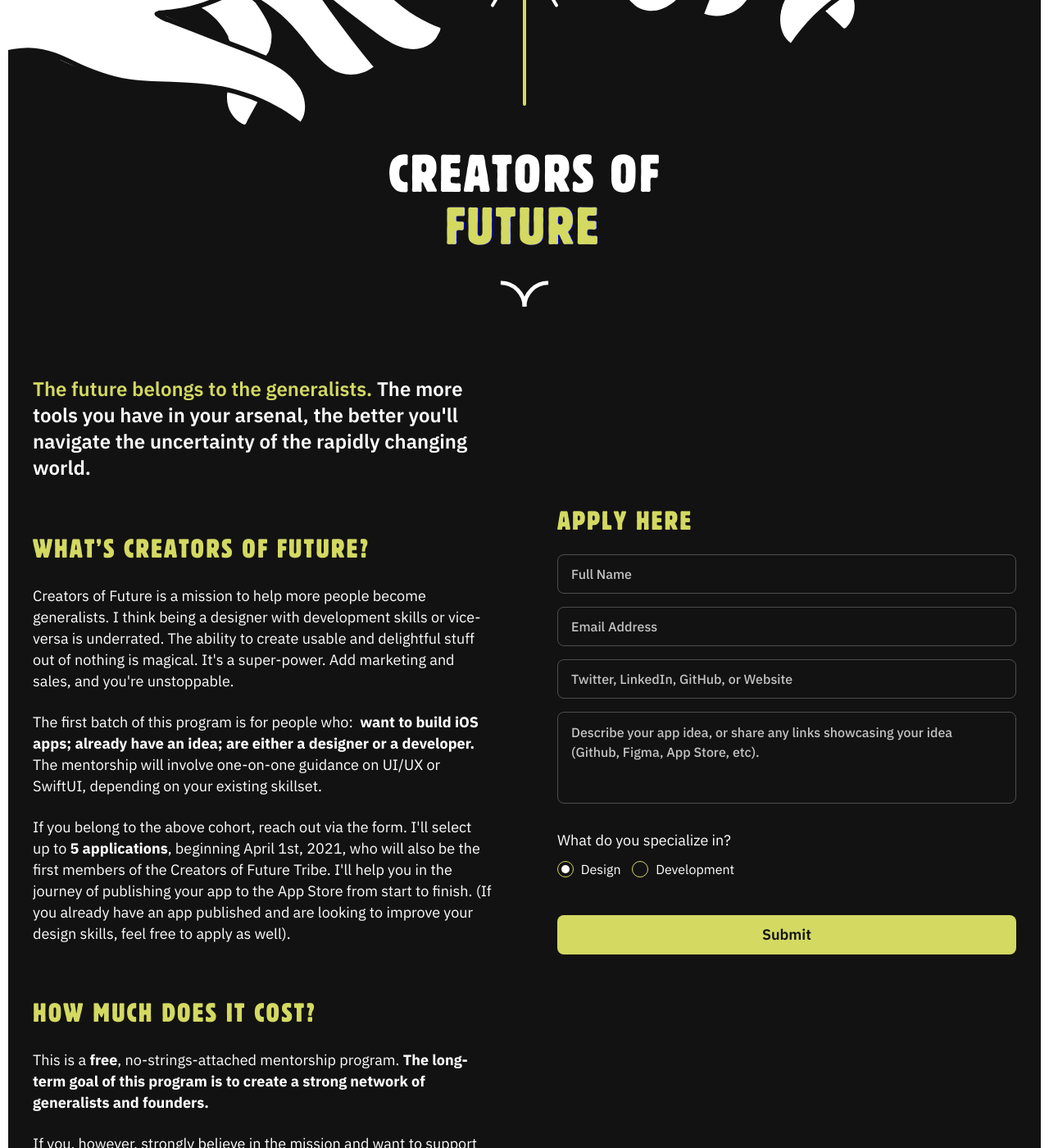
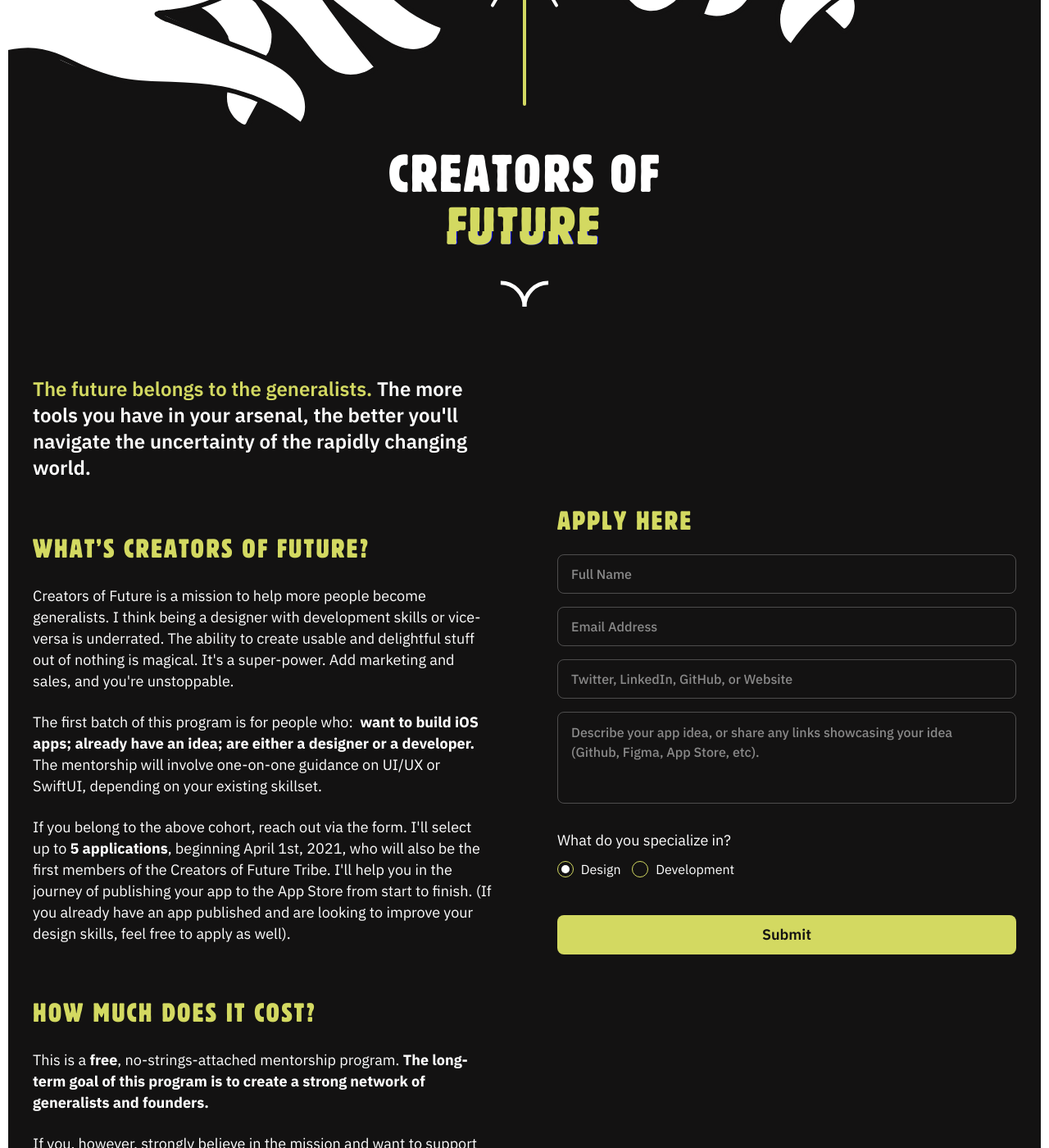
Before and after one commit to Creators-of-Future/Creators-of-Future.github.io, a Jekyll site: the page built from index.html, in a window 1280 px wide and 1400 px high, scrolled down 290 px. Shown: the whole window at 82% size. Built offline with Jekyll 4.4.1, drawn with Linux system fonts in a browser that asks for light colours.

```diff
--- a/_sass/_pages.scss
+++ b/_sass/_pages.scss
@@ -208,25 +208,25 @@
 }
 
 input:not([type=checkbox]):not([type=radio])::-webkit-input-placeholder, textarea::-webkit-input-placeholder {
-    color: rgba(255, 255, 255, 0.75);
+    color: rgba(255, 255, 255, 0.5);
 }
 
 input:not([type=checkbox]):not([type=radio])::-moz-placeholder, textarea::-moz-placeholder {
-    color: rgba(255, 255, 255, 0.75);
+    color: rgba(255, 255, 255, 0.5);
 }
 
 input:not([type=checkbox]):not([type=radio]):-ms-input-placeholder, textarea:-ms-input-placeholder {
-    color: rgba(255, 255, 255, 0.75);
+    color: rgba(255, 255, 255, 0.5);
 }
 
 input:not([type=checkbox]):not([type=radio])::-ms-input-placeholder, textarea::-ms-input-placeholder {
-    color: rgba(255, 255, 255, 0.75);
+    color: rgba(255, 255, 255, 0.5);
 }
 
 input:not([type=checkbox]):not([type=radio])::placeholder,
 textarea::placeholder,
 select::invalid {
-    color: rgba(255, 255, 255, 0.75);
+    color: rgba(255, 255, 255, 0.5);
 }
 
 .button {
--- a/_sass/_typography.scss
+++ b/_sass/_typography.scss
@@ -144,7 +144,7 @@
     content: attr(data-text);
     position: absolute;
     left: 2px;
-    text-shadow: -1px 0 red;
+    text-shadow: -1px 0 indianred;
     top: 0;
     color: var(--color-highlight);
     background: var(--color-background);
```
Also changed, not shown: 1 other file.
